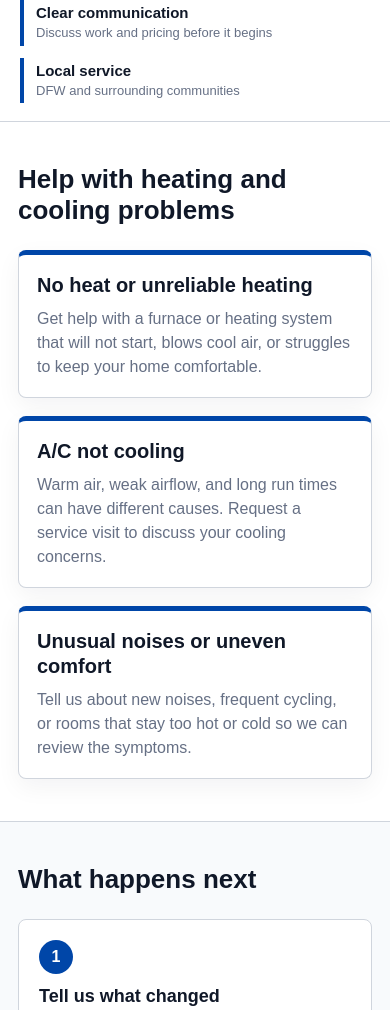
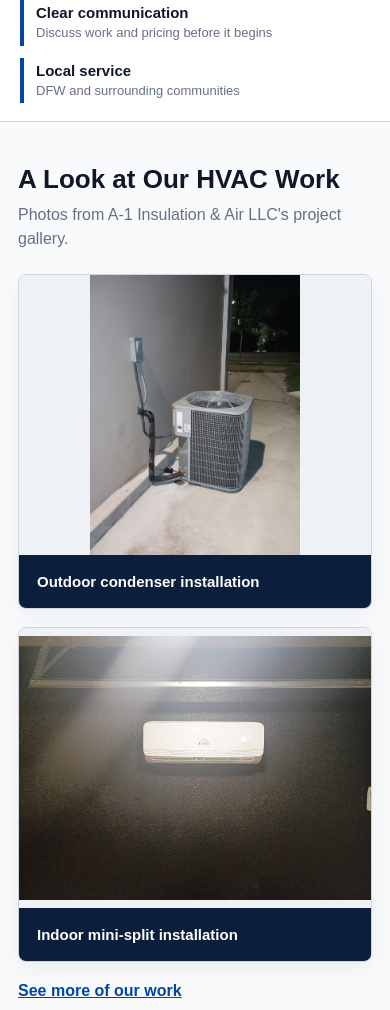
Before and after one commit to a1insulationairdfw/a1-insulation-air, a plain HTML site: page hvac-repair/index.html in a window 390 px wide. Shown: the part 1280-2290 px from the top of the page. Drawn offline with Linux system fonts and the light colour scheme.

Commit message:
Add existing A-1 HVAC project photos to all four landing pages
Reuse four original condenser and mini-split photos as shared assets with descriptive captions, lazy loading and responsive galleries. Preserve the existing offers, request form, contact actions and sitelink URLs.

Checked local links and desktop/mobile photo layouts.

```diff
--- a/assets/hvac.css
+++ b/assets/hvac.css
@@ -220,3 +220,5 @@
 
 /* Shared additions for HVAC landing pages. */
 .hero{padding:0}.offer-panel{padding:26px}.offer-panel .offer-price{font-size:44px;font-weight:900;color:var(--blue);margin:0 0 10px;line-height:1.1;overflow-wrap:anywhere}.offer-panel h2{margin:0 0 12px;font-size:23px}.offer-panel p{font-size:15px;color:#475467;margin:0 0 18px}.offer-panel .btn{width:100%;margin:6px 0}.breadcrumb{font-size:14px!important;margin:0 0 22px!important}.breadcrumb a{color:#e7eefc}.service-links{display:flex;flex-wrap:wrap;gap:10px}.service-links a{padding:12px 15px;border:1px solid var(--line);border-radius:6px;font-weight:700;color:var(--blue);background:#fff;text-decoration:none}.service-links a[aria-current="page"]{background:var(--blue);color:#fff}.skip-link{position:absolute;left:12px;top:-100px;background:#fff;color:var(--blue);padding:14px;z-index:100}.skip-link:focus{top:12px}.topbar a,.contact-line a,footer a{overflow-wrap:anywhere}.request-form-panel{min-width:0}.contact-panel{align-self:start}.service-links a:hover,nav a:hover{text-decoration:underline}.card h3{line-height:1.25}.landing-nav a[aria-current="page"]{color:var(--blue);text-decoration:underline}.landing-nav{flex-wrap:wrap} @media(max-width:600px){header{position:relative}.hero h1{font-size:34px}.hero-inner{padding:32px 18px}.offer-panel .offer-price{font-size:36px}.topbar-inner{font-size:12px}.service-links a{width:100%}.hero-actions{margin-top:20px}} @media(prefers-reduced-motion:reduce){html{scroll-behavior:auto}}
+
+.project-gallery{background:#f8fafc;border-bottom:1px solid var(--line)}.project-photo{margin:0;border:1px solid var(--line);border-radius:8px;overflow:hidden;background:#fff;box-shadow:0 8px 24px rgba(16,24,40,.05)}.project-photo img{display:block;width:100%;height:320px;object-fit:contain;background:#eef2f7}.project-photo figcaption{padding:16px 18px;color:#fff;background:#0b1f3d;font-size:15px;font-weight:700;line-height:1.4}.gallery-more{margin:20px 0 0}.gallery-more a{color:var(--blue);font-weight:700}@media(max-width:600px){.project-photo img{height:280px}}
--- a/hvac-repair/index.html
+++ b/hvac-repair/index.html
@@ -28,6 +28,8 @@
 </div><aside class="hero-panel offer-panel" aria-label="HVAC service call"><p class="offer-price">$49.95</p><h2>HVAC service call</h2><p>Tell us what your system is doing. We will confirm the visit details and discuss recommended work and pricing before work begins.</p><a class="btn" href="../schedule-service/">Request HVAC Repair</a><p style="margin:14px 0 0">Licensed HVAC Contractor<br><strong>TACLB28595E</strong></p></aside></div></section>
 <div class="trust-strip"><div class="trust-grid"><div class="trust-item"><b>Licensed HVAC service</b><span>Texas license TACLB28595E</span></div><div class="trust-item"><b>Residential comfort</b><span>Heating and cooling for your home</span></div><div class="trust-item"><b>Clear communication</b><span>Discuss work and pricing before it begins</span></div><div class="trust-item"><b>Local service</b><span>DFW and surrounding communities</span></div></div></div>
 
+
+<section id="our-hvac-work" class="project-gallery"><div class="wrap"><div class="section-head"><h2>A Look at Our HVAC Work</h2><p>Photos from A-1 Insulation &amp; Air LLC's project gallery.</p></div><div class="grid cols2"><figure class="project-photo"><img src="../assets/outdoor-condenser.jpg" alt="Outdoor condenser installation from the A-1 project gallery" loading="lazy" decoding="async" width="1054" height="1400"><figcaption>Outdoor condenser installation</figcaption></figure><figure class="project-photo"><img src="../assets/mini-split-indoor.jpg" alt="Indoor mini-split installation from the A-1 project gallery" loading="lazy" decoding="async" width="1131" height="848"><figcaption>Indoor mini-split installation</figcaption></figure></div><p class="gallery-more"><a href="../#work">See more of our work</a></p></div></section>
 <section><div class="wrap"><div class="section-head"><h2>Help with heating and cooling problems</h2></div><div class="grid cols3"><article class="card featured"><h3>No heat or unreliable heating</h3><p>Get help with a furnace or heating system that will not start, blows cool air, or struggles to keep your home comfortable.</p></article><article class="card featured"><h3>A/C not cooling</h3><p>Warm air, weak airflow, and long run times can have different causes. Request a service visit to discuss your cooling concerns.</p></article><article class="card featured"><h3>Unusual noises or uneven comfort</h3><p>Tell us about new noises, frequent cycling, or rooms that stay too hot or cold so we can review the symptoms.</p></article></div></div></section>
 <section class="seasonal"><div class="wrap"><div class="section-head"><h2>What happens next</h2></div><div class="grid cols3"><div class="step-card"><div class="step-number">1</div><h3>Tell us what changed</h3><p>Include your city, whether you need heating or cooling help, and when the problem started.</p></div><div class="step-card"><div class="step-number">2</div><h3>Confirm your service visit</h3><p>A-1 follows up to confirm the system details, service location, and available appointment time.</p></div><div class="step-card"><div class="step-number">3</div><h3>Review your options</h3><p>We explain findings and recommended work so you can discuss pricing before moving forward.</p></div></div></div></section>
 <section><div class="wrap"><div class="section-head"><h2>Before you schedule</h2></div><div class="grid cols2"><article class="card"><h3>Does the $49.95 cover repairs?</h3><p>The advertised price is for the HVAC service call. Recommended repairs and their pricing are discussed before work begins.</p></article><article class="card"><h3>Should I book a repair or winter inspection?</h3><p>If your system is not heating or cooling properly, request a service call and describe the issue. For a seasonal review ahead of cold weather, see our winter inspection page.</p></article></div></div></section>
```
Also changed, not shown: hvac-installation/index.html (+2 -0 lines), schedule-service/index.html (+2 -0 lines), winter-hvac-inspection/index.html (+2 -0 lines), assets/mini-split-indoor.jpg (added), assets/mini-split-outdoor.jpg (added), assets/outdoor-condenser.jpg (added), assets/residential-condenser.jpg (added).
